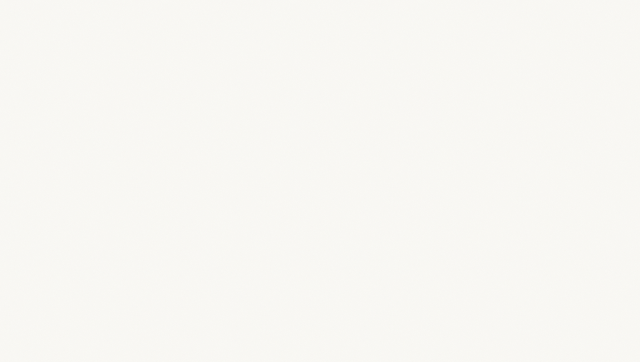
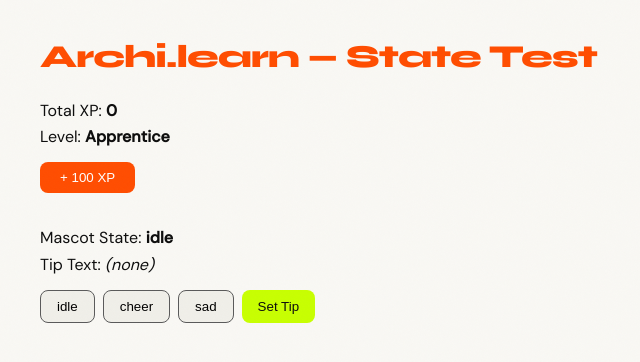
Before and after one commit to shahzad67432/archi-learn, a Next.js app: page / in a window 1280 px wide. Shown: the top 362 px of the page, without its empty margins (0-640 px from the left). Built offline with nearby package versions, Linux system fonts and the light colour scheme.

Commit message:
Add Zustand stores (xpStore, mascotStore), hooks (useXP, useCountUp), Providers wrapper, smoke-test page

```diff
--- a/app/layout.tsx
+++ b/app/layout.tsx
@@ -1,5 +1,6 @@
 import type { Metadata } from 'next'
 import './globals.css'
+import Providers from '@/components/Providers'
 
 export const metadata: Metadata = {
   title: 'Archi.learn — Master System Design Through Play',
@@ -15,7 +16,9 @@ export default function RootLayout({ children }: { children: React.ReactNode })
   return (
     <html lang="en">
       <body>
-        {children}
+        <Providers>
+          {children}
+        </Providers>
       </body>
     </html>
   )
--- a/app/page.tsx
+++ b/app/page.tsx
@@ -1,3 +1,50 @@
-export default function Home() {
-  return null
+'use client'
+
+import { useXPStore } from '@/lib/store/xpStore'
+import { useMascotStore } from '@/lib/store/mascotStore'
+
+export default function Page() {
+  const { totalXP, level, addXP } = useXPStore()
+  const { state, setState, setTip, tipText } = useMascotStore()
+
+  return (
+    <div style={{ padding: '40px', fontFamily: 'var(--font-dm-sans)' }}>
+      <h1 style={{ fontFamily: 'var(--font-syne)', color: 'var(--flame)', marginBottom: '24px' }}>
+        Archi.learn — State Test
+      </h1>
+
+      <div style={{ marginBottom: '32px' }}>
+        <p>Total XP: <strong>{totalXP}</strong></p>
+        <p>Level: <strong>{level}</strong></p>
+        <button
+          onClick={() => addXP(100)}
+          style={{ marginTop: '12px', padding: '8px 20px', background: 'var(--flame)', color: '#fff', border: 'none', borderRadius: '8px', cursor: 'pointer' }}
+        >
+          + 100 XP
+        </button>
+      </div>
+
+      <div>
+        <p>Mascot State: <strong>{state}</strong></p>
+        <p>Tip Text: <em>{tipText || '(none)'}</em></p>
+        <div style={{ display: 'flex', gap: '8px', marginTop: '12px', flexWrap: 'wrap' }}>
+          {(['idle', 'cheer', 'sad'] as const).map(s => (
+            <button
+              key={s}
+              onClick={() => setState(s)}
+              style={{ padding: '8px 16px', background: 'var(--surface-raised)', border: '1px solid var(--ink-muted)', borderRadius: '8px', cursor: 'pointer' }}
+            >
+              {s}
+            </button>
+          ))}
+          <button
+            onClick={() => setTip('Hello from Archi!')}
+            style={{ padding: '8px 16px', background: 'var(--volt)', color: 'var(--ink)', border: 'none', borderRadius: '8px', cursor: 'pointer' }}
+          >
+            Set Tip
+          </button>
+        </div>
+      </div>
+    </div>
+  )
 }
--- /dev/null
+++ b/components/Providers.tsx
@@ -0,0 +1,14 @@
+'use client'
+
+import { useEffect } from 'react'
+import { useXPStore } from '@/lib/store/xpStore'
+
+export default function Providers({ children }: { children: React.ReactNode }) {
+  const clearLevelUp = useXPStore(s => s.clearLevelUp)
+
+  useEffect(() => {
+    clearLevelUp()
+  }, [clearLevelUp])
+
+  return <>{children}</>
+}
--- /dev/null
+++ b/lib/store/mascotStore.ts
@@ -0,0 +1,42 @@
+import { create } from 'zustand'
+import type { MascotState, MascotStore } from '@/lib/types'
+
+interface MascotStoreState extends MascotStore {
+  _timeoutId: ReturnType<typeof setTimeout> | null
+}
+
+export const useMascotStore = create<MascotStoreState>()((set, get) => ({
+  state: 'idle',
+  tipText: '',
+  visible: true,
+  _timeoutId: null,
+
+  setState: (newState: MascotState) => {
+    const current = get()
+
+    if (current._timeoutId) clearTimeout(current._timeoutId)
+
+    set({ state: newState, _timeoutId: null })
+
+    if (newState === 'cheer' || newState === 'sad') {
+      const id = setTimeout(() => {
+        set({ state: 'idle', _timeoutId: null })
+      }, 3000)
+      set({ _timeoutId: id })
+    }
+  },
+
+  setTip: (text: string) => {
+    const current = get()
+    if (current._timeoutId) clearTimeout(current._timeoutId)
+
+    set({ state: 'tip', tipText: text, _timeoutId: null })
+
+    const id = setTimeout(() => {
+      set({ state: 'idle', tipText: '', _timeoutId: null })
+    }, 4000)
+    set({ _timeoutId: id })
+  },
+
+  setVisible: (visible: boolean) => set({ visible }),
+}))
--- /dev/null
+++ b/lib/store/xpStore.ts
@@ -0,0 +1,64 @@
+import { create } from 'zustand'
+import { persist } from 'zustand/middleware'
+import type { Level, XPStore } from '@/lib/types'
+import { XP_THRESHOLDS } from '@/lib/constants/theme'
+
+const calculateLevel = (xp: number): Level => {
+  const thresholds = Object.entries(XP_THRESHOLDS)
+    .map(([k, v]) => ({ xp: Number(k), level: v as Level }))
+    .sort((a, b) => b.xp - a.xp)
+
+  for (const { xp: threshold, level } of thresholds) {
+    if (xp >= threshold) return level
+  }
+  return 'Apprentice'
+}
+
+interface XPState extends XPStore {
+  previousLevel: Level
+  justLeveledUp: boolean
+  clearLevelUp: () => void
+}
+
+export const useXPStore = create<XPState>()(
+  persist(
+    (set, get) => ({
+      totalXP: 0,
+      level: 'Apprentice',
+      previousLevel: 'Apprentice',
+      conceptsUnlocked: [],
+      justLeveledUp: false,
+
+      addXP: (amount: number) => {
+        const current = get()
+        const newXP = current.totalXP + amount
+        const newLevel = calculateLevel(newXP)
+        const leveledUp = newLevel !== current.level
+
+        set({
+          totalXP: newXP,
+          level: newLevel,
+          previousLevel: current.level,
+          justLeveledUp: leveledUp,
+        })
+      },
+
+      unlockConcept: (slug: string) => {
+        const current = get()
+        if (!current.conceptsUnlocked.includes(slug)) {
+          set({ conceptsUnlocked: [...current.conceptsUnlocked, slug] })
+        }
+      },
+
+      clearLevelUp: () => set({ justLeveledUp: false }),
+    }),
+    {
+      name: 'archi-xp-storage',
+      partialize: (state: XPState) => ({
+        totalXP: state.totalXP,
+        level: state.level,
+        conceptsUnlocked: state.conceptsUnlocked,
+      }),
+    }
+  )
+)
```
Also changed, not shown: lib/hooks/useCountUp.ts (added, +35 -0 lines), lib/hooks/useXP.ts (added, +26 -0 lines).
